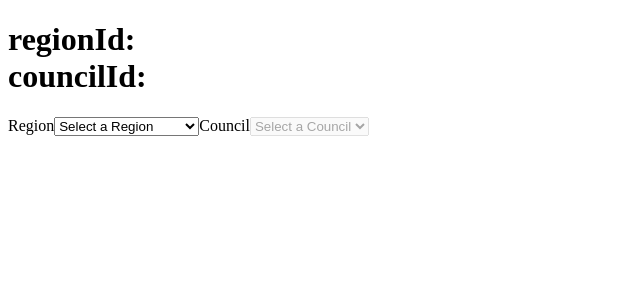
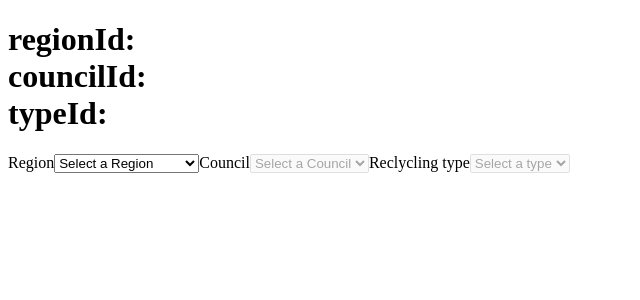
Before and after one commit to michael-harvey/begoodsupply, a Next.js app: page / in a window 1280 px wide. Shown: the top 300 px of the page, without its empty margins (0-640 px from the left). Built offline with nearby package versions, Linux system fonts and the light colour scheme.

Commit message:
Adds type selection logic

```diff
--- a/pages/index.js
+++ b/pages/index.js
@@ -8,18 +8,39 @@ import types from '../data/types';
 export default function Home() {
   const [regionId, setRegionId] = useState(null);
   const [councilId, setCouncilId] = useState(null);
+  const [typeId, setTypeId] = useState(null);
   const [regionCouncils, setRegionCounsils] = useState([]);
   const [councilTypes, setCouncilTypes] = useState([]);
+  const [selectedType, setselectedType] = useState(null);
 
+  // filter councils dropdown to those within selected region
   useEffect(() => {
+    if (!regionId) {
+      return;
+    }
     setRegionCounsils(
       councils.filter((council) => council.regionId == regionId)
     );
   }, [regionId]);
 
+  // filter types dropdown to those within selected council
   useEffect(() => {
+    if (!councilId) {
+      return;
+    }
+
     setCouncilTypes(types.filter((type) => type.councilId == councilId));
   }, [councilId]);
+
+  useEffect(() => {
+    if (!typeId) {
+      return;
+    }
+
+    setselectedType(types.filter((type) => type.id == typeId)[0]);
+  }, [typeId]);
+
+  console.log(selectedType);
 
   return (
     <div>
@@ -32,6 +53,8 @@ export default function Home() {
           regionId: {regionId}
           <br />
           councilId: {councilId}
+          <br />
+          typeId: {typeId}
         </h1>
         <div>
           <label htmlFor="region">Region</label>
@@ -69,11 +92,30 @@ export default function Home() {
           </select>
 
           {/* type */}
-          {councilTypes.map((type) => (
-            <p key={type.id}>
-              {type.name}: {type.value}
-            </p>
-          ))}
+          <label htmlFor="type">Reclycling type</label>
+
+          <select
+            id="type"
+            name="type"
+            onChange={(e) => setTypeId(e.target.value)}
+            disabled={!councilTypes.length}
+          >
+            <option value="">Select a type</option>
+            {councilTypes.length &&
+              councilTypes.map((type) => (
+                <option key={type.id} value={type.id}>
+                  {type.name}
+                </option>
+              ))}
+          </select>
+
+          {/* selectedType */}
+          {selectedType && (
+            <div>
+              <h3>{selectedType.name}</h3>
+              <p>{selectedType.value}</p>
+            </div>
+          )}
         </div>
       </main>
 
```
